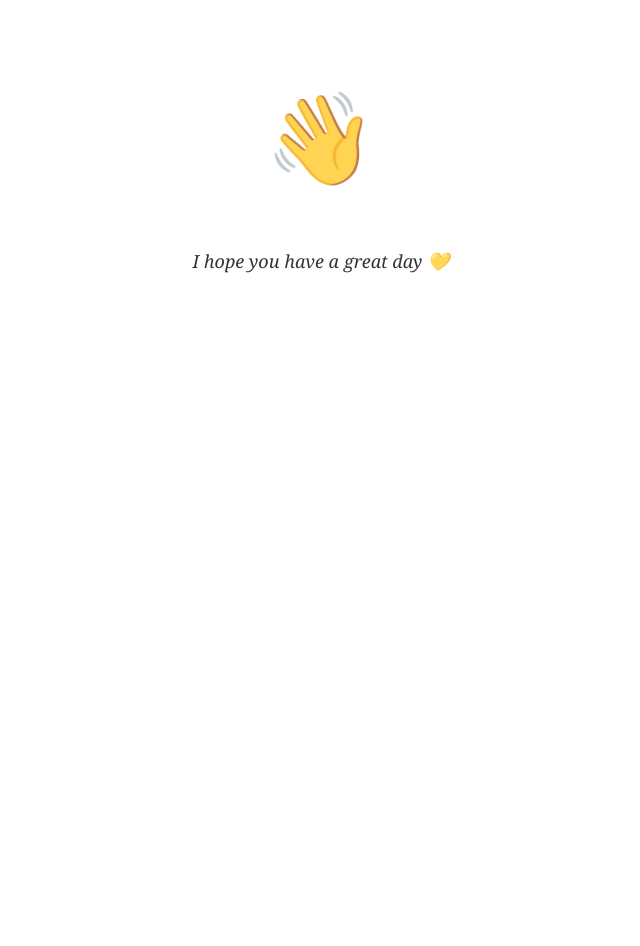
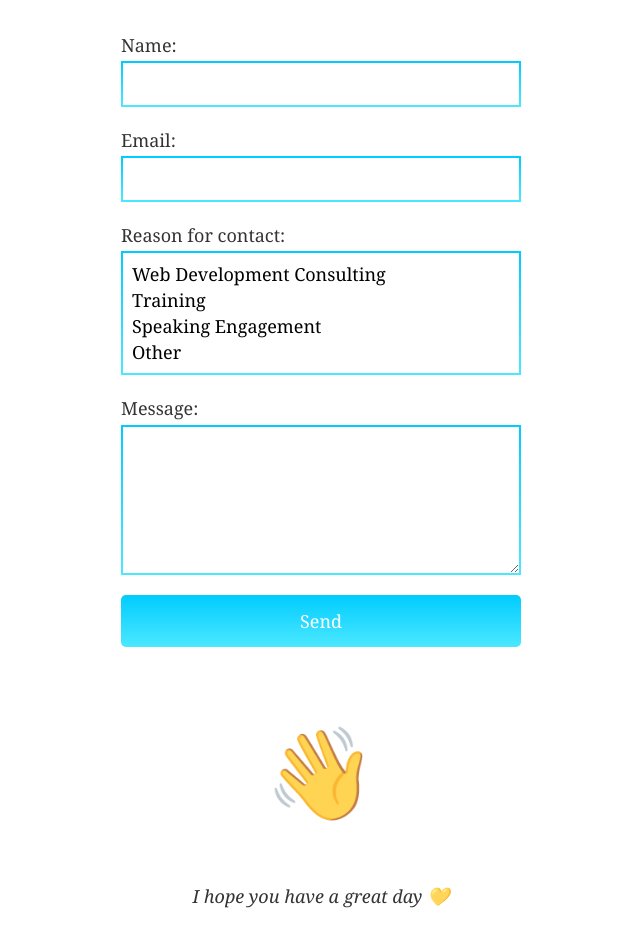
Before and after one commit to infiniteluke/lukeherrington.com, a Gatsby site: page / in a window 1280 px wide. Shown: the part 1720-2666 px from the top of the page, without its empty margins (319-959 px from the left). Before the commit the page ends 2094 px from the top, so only its background shows below. Built offline with nearby package versions, Linux system fonts and the light colour scheme; Gatsby itself is replaced by a stand-in of ours.

Commit message:
add contact form via netlify forms

```diff
--- /dev/null
+++ b/src/components/app.css
@@ -0,0 +1,35 @@
+input,
+textarea,
+select {
+  border-image-source: linear-gradient(#00CCFF, #4BE8FF);
+  border-width: 2pt;
+  border-image-slice: 1;
+  width: 100%;
+  padding: 8px;
+}
+
+select option {
+  padding: 1px;
+}
+
+button {
+  background: linear-gradient(#00CCFF, #4BE8FF);
+  border: none;
+  border-radius: 5px;
+  padding: 13px 25px;
+  color: white;
+}
+
+form button {
+  width: 100%;
+  text-align: center;
+}
+
+.form-field {
+  margin: 10px 0;
+}
+
+.form-field label {
+  display: block;
+  padding-bottom: 3px;
+}
--- a/src/components/layout.js
+++ b/src/components/layout.js
@@ -4,6 +4,7 @@ import { StaticQuery, graphql } from 'gatsby'
 
 import Header from './header'
 import './layout.css'
+import './app.css'
 
 const Layout = ({ children }) => (
   <StaticQuery
--- a/src/pages/index.mdx
+++ b/src/pages/index.mdx
@@ -44,5 +44,32 @@ import SEO from '../components/seo'
 - [🎴scrummy](http://www.playscrummy.com/) - a story point estimation game built with react, websockets, and node.js
 
 <h2 style={{ textAlign: 'center', marginTop: '60px' }}>Let me know how I can help</h2>
+<form name="contact" netlify-honeypot="bot" method="POST" data-netlify="true" style={{ maxWidth: '400px', margin: '0 auto', display: 'flex', flexDirection: 'column' }}>
+  <div class="form-field">
+    <label htmlFor="name">Name:</label>
+    <input style={{ display: 'block' }} type="text" name="name" />
+  </div>
+  <div class="form-field">
+    <label htmlFor="email">Email:</label>
+    <input style={{ display: 'block' }} type="email" name="email" />
+  </div>
+  <div class="form-field">
+    <label htmlFor="role[]">Reason for contact:</label>
+    <select style={{ display: 'block' }} name="role[]" multiple>
+      <option value="dev">Web Development Consulting</option>
+      <option value="training">Training</option>
+      <option value="speaking">Speaking Engagement</option>
+      <option value="other">Other</option>
+    </select>
+  </div>
+  <div class="form-field">
+    <label htmlFor="message">Message:</label>
+    <textarea rows="5" style={{ display: 'block' }} name="message"></textarea>
+  </div>
+  <input style={{ display: 'none' }} type="text" name="bot" />
+  <div class="form-field">
+    <button type="submit">Send</button>
+  </div>
+</form>
 <div style={{fontSize: '5rem', paddingTop: '100px', 'textAlign': 'center' }}>👋</div>
 <footer style={{textAlign:'center', margin: '100px 0 100px 0'}}><i>I hope you have a great day 💛</i></footer>
```
